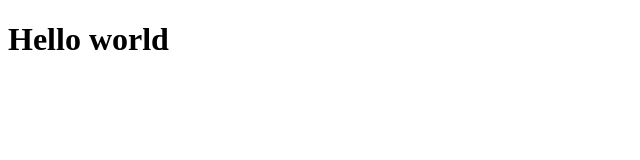
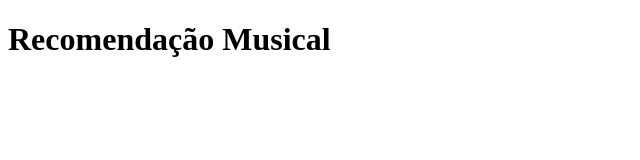
Before and after one commit to Douglascristiann/similaridade-musical-por-fourier, a plain HTML site: page public-html/index.html in a window 1280 px wide. Shown: the whole page, without its empty margins (0-640 px from the left). Drawn offline with Linux system fonts and the light colour scheme.

Commit message:
adicionando o lib

```diff
--- a/public-html/index.html
+++ b/public-html/index.html
@@ -6,7 +6,7 @@
     <title>Recomendação Musical</title>
 </head>
 <body>
-    <h1>Hello world</h1>
+    <h1>Recomendação Musical</h1>
 
 
 
```
Also changed, not shown: app/requirements.txt.
